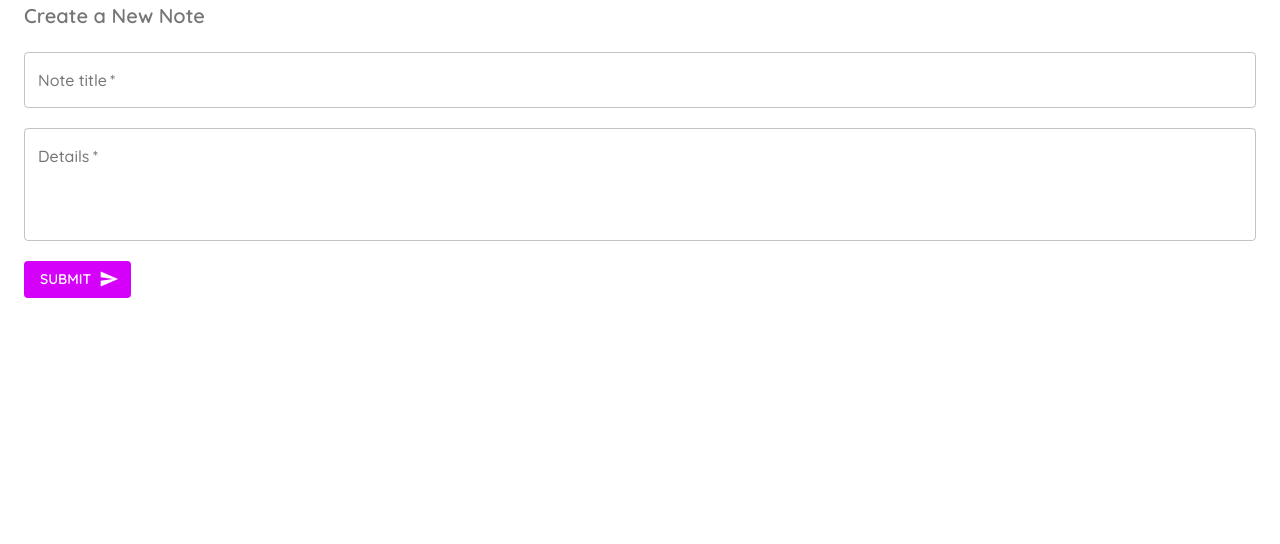
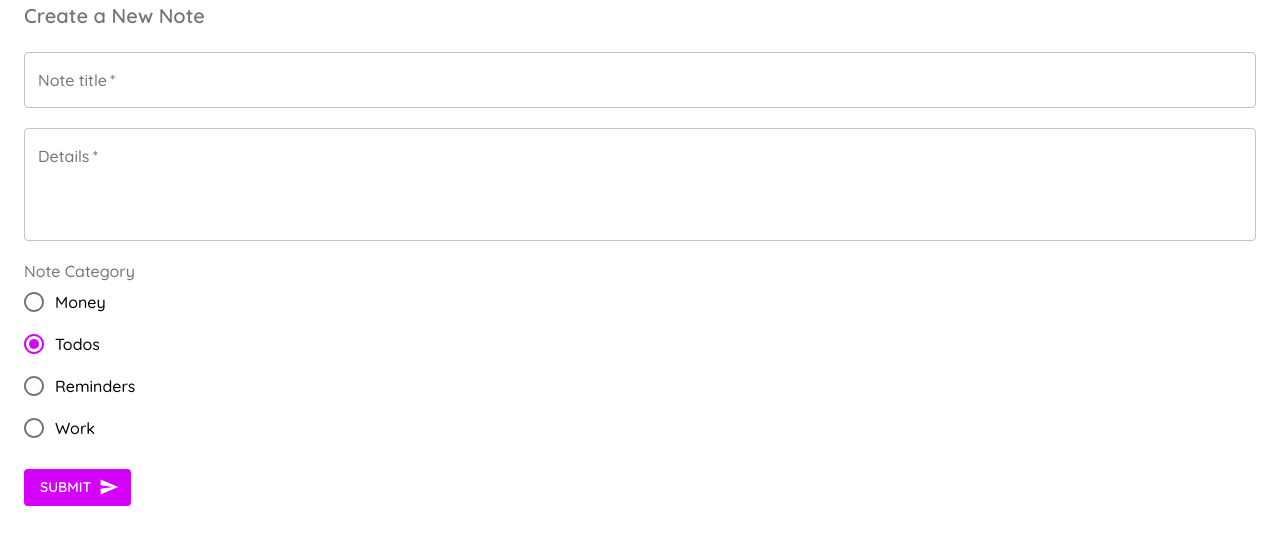
Before and after one commit to MaccKOT/react-materialui-tutorial-netninja, a React (Create React App) app: page /create in a window 1280 px wide. Shown: the top 544 px of the page. Built offline with nearby package versions, Linux system fonts and the light colour scheme.

Commit message:
Radio Buttons

```diff
--- a/src/pages/Create.js
+++ b/src/pages/Create.js
@@ -5,6 +5,11 @@
 import SendIcon from '@material-ui/icons/Send';
 import { makeStyles } from '@material-ui/core/styles';
 import TextField from '@material-ui/core/TextField';
+import Radio from '@material-ui/core/Radio';
+import RadioGroup from '@material-ui/core/RadioGroup';
+import FormControlLabel from '@material-ui/core/FormControlLabel';
+import FormControl from '@material-ui/core/FormControl';
+import FormLabel from '@material-ui/core/FormLabel';
 
 const useStyles = makeStyles({
   field: {
@@ -23,6 +28,8 @@
   const [titleError, setTitleError] = useState(false);
   const [detailsError, setDetailsError] = useState(false);
 
+  const [category, setCategory] = useState('todos');
+
   const handleSubmit = (e) => {
     e.preventDefault();
 
@@ -36,7 +43,7 @@
     }
 
     if (title && details) {
-      console.log(title, details);
+      console.log(title, details, category);
     }
   };
 
@@ -74,6 +81,22 @@
           error={detailsError}
         />
 
+        <FormControl className={classes.field}>
+          <FormLabel>Note Category</FormLabel>
+          <RadioGroup
+            value={category}
+            onChange={(e) => setCategory(e.target.value)}>
+            <FormControlLabel value='money' control={<Radio />} label='Money' />
+            <FormControlLabel value='todos' control={<Radio />} label='Todos' />
+            <FormControlLabel
+              value='reminders'
+              control={<Radio />}
+              label='Reminders'
+            />
+            <FormControlLabel value='work' control={<Radio />} label='Work' />
+          </RadioGroup>
+        </FormControl>
+
         <Button
           variant='contained'
           type='submit'
```
